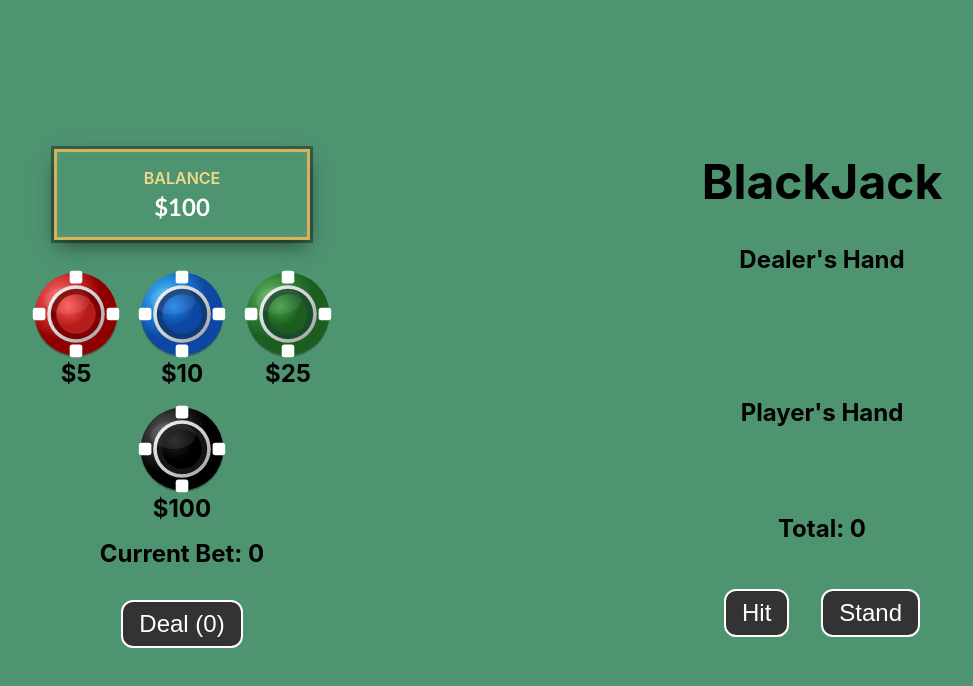
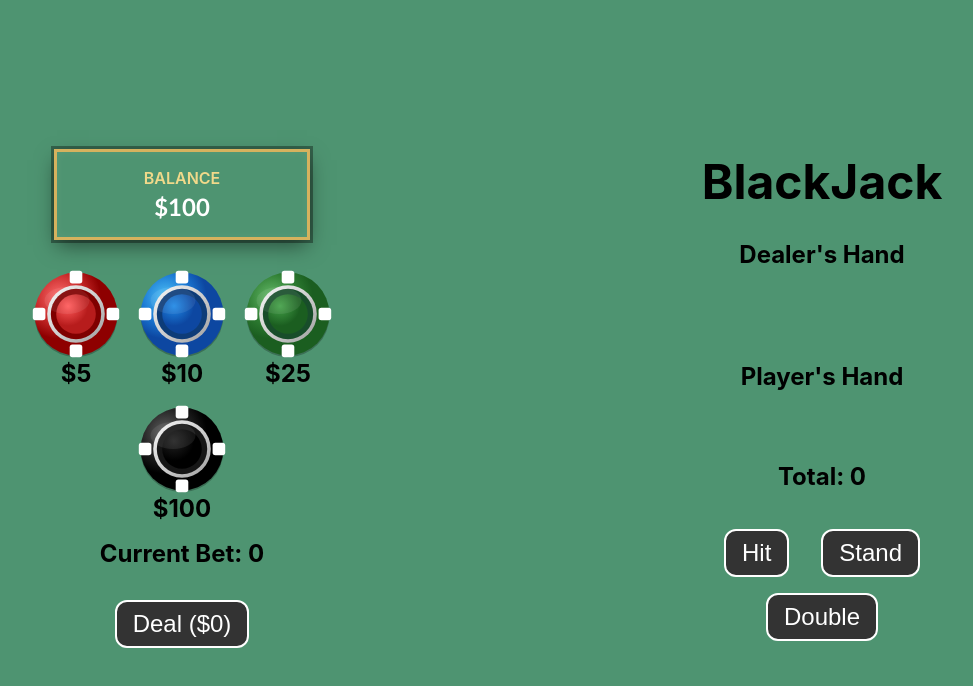
Before and after one commit to Dattele/React-Casino-Application, a React (Create React App) app: page /BlackJack in a window 1280 px wide. Shown: the top 686 px of the page, without its empty margins (10-983 px from the left). Built offline with nearby package versions, Linux system fonts and the light colour scheme.

Commit message:
- Added new state, handBet to keep track of the bet size throughout the round - Added new state, hasActed, to keep track of if the user has made a move yet or not - Added double functionality - Got the split functionality ready to be set up

```diff
--- a/src/Components/BlackJackGame/BlackJackGame.jsx
+++ b/src/Components/BlackJackGame/BlackJackGame.jsx
@@ -80,6 +80,8 @@ export default function BlackJackGame() {
     backOfCardURL: '',
     phase: 'betting',
     betStack: [],
+    handBet: 0,
+    hasActed: false,
   };
 
   const BlackJackReducer = (state, action) => {
@@ -90,12 +92,14 @@ export default function BlackJackGame() {
           ...state,
           playerHand: updatedHand,
           playerTotal: newTotal,
+          hasActed: true,
         };
       }
       case 'HANDLE_STAND': {
         return {
           ...state,
           showDealersTotal: true,
+          hasActed: true,
         };
       }
       case 'SET_DEALER_HAND': {
@@ -124,6 +128,7 @@ export default function BlackJackGame() {
           backURL,
           playerStartTotal,
           dealerStartTotal,
+          betAmount,
         } = action.payload;
 
         return {
@@ -135,6 +140,8 @@ export default function BlackJackGame() {
           playerTotal: playerStartTotal,
           dealerTotal: dealerStartTotal,
           phase: 'playing',
+          hasActed: false,
+          handBet: betAmount,
         };
       }
       case 'RESET_GAME': {
@@ -164,6 +171,12 @@ export default function BlackJackGame() {
           betStack: [],
         };
       }
+
+      case 'SET_HAND_BET': {
+        const { doubleBet } = action.payload;
+        return { ...state, handBet: doubleBet };
+      }
+
       default: {
         return state;
       }
@@ -191,8 +204,14 @@ export default function BlackJackGame() {
   // Function for when user wants to play again
   const handlePlayAgainClick = () => {
     resetGame();
-    setUpGame();
   };
+
+  // Can the user double
+  const canDouble =
+    state.phase === 'playing' &&
+    !state.hasActed &&
+    state.playerHand.length === 2 &&
+    balance >= state.handBet;
 
   // Add a chip to the bet
   const addToBet = (type) => {
@@ -270,9 +289,9 @@ export default function BlackJackGame() {
     }
 
     let newTotal = state.dealerTotal;
+
+    const dealerMoves = async () => {
       let updatedHand = [...state.dealerHand];
-
-    // const dealerMoves = async () => {
       while (newTotal < 17 && finalPlayerTotal <= 21) {
         const newCard = await drawCard(state.deckId, 1);
         updatedHand = [...updatedHand, ...newCard];
@@ -286,10 +305,10 @@ export default function BlackJackGame() {
       }
 
       await sleep(1000);
-    determineWinner(state.playerTotal, newTotal);
-    // };
+      determineWinner(finalPlayerTotal, newTotal);
+    };
 
-    // dealerMoves();
+    dealerMoves();
   };
 
   /* Handle the user hitting the hit button
@@ -323,33 +342,73 @@ export default function BlackJackGame() {
 
   // Handle the user hitting the stand button
   // Dealer then plays if player did not bust
-  const handleStand = async (playerTotal) => {
-    const finalPlayerTotal = playerTotal ?? state.playerTotal;
+  const handleStand = (finalPlayerTotal = state.playerTotal) => {
     dispatch({
       type: 'HANDLE_STAND',
     });
 
-    await handleDealer(finalPlayerTotal);
+    console.log('Player Total in HandleStand', finalPlayerTotal);
+    handleDealer(finalPlayerTotal);
   };
+
+  /*
+   * Handle the user hitting the double button
+   * Only can be hit at the start of the turn
+   * Can only draw one card - then it ends your turn
+   */
+  const handleDouble = async () => {
+    if (!canDouble) return;
+    console.log('handBet', state.handBet);
+    // Take the additional wager
+    subtract(state.handBet);
+
+    // Double the hand bet
+    const doubleBet = state.handBet * 2;
+    console.log('doubleBet', doubleBet);
+    dispatch({
+      type: 'SET_HAND_BET',
+      payload: { doubleBet },
+    });
+    console.log('updated handBet', state.handBet);
+    // Player draws only one card
+    const newCard = await drawCard(state.deckId, 1);
+    const updatedHand = [...state.playerHand, ...newCard];
+    const newTotal = calculateHandValue(updatedHand);
+
+    dispatch({
+      type: 'HANDLE_HIT',
+      payload: { updatedHand, newTotal },
+    });
+
+    await sleep(1000);
+    handleStand(newTotal);
+  };
+
+  /*
+   * Handle the user hitting the split button
+   * Can only be done when user has two of the same cards
+   */
+  // const handleSplit = () => {};
 
   // Determines who the winner of the game is
   const determineWinner = (playerTotal, dealerTotal) => {
     let gameResult;
+    const wager = state.handBet;
     console.log('player total', playerTotal);
     console.log('dealer total', dealerTotal);
     if (playerTotal > 21) {
-      gameResult = `Player busts, losing $${betAmount}, Dealer wins with the score ${dealerTotal}!`;
+      gameResult = `Player busts, losing $${wager}, Dealer wins with the score ${dealerTotal}!`;
     } else if (dealerTotal > 21) {
-      gameResult = `Dealer busts, Player wins $${betAmount * 2} with the score ${playerTotal}!!`;
-      add(betAmount * 2);
+      gameResult = `Dealer busts, Player wins $${wager * 2} with the score ${playerTotal}!!`;
+      add(wager * 2);
     } else if (playerTotal > dealerTotal) {
-      gameResult = `Player wins $${betAmount * 2} with the score ${playerTotal}!!`;
-      add(betAmount * 2);
+      gameResult = `Player wins $${wager * 2} with the score ${playerTotal}!!`;
+      add(wager * 2);
     } else if (playerTotal === dealerTotal) {
-      gameResult = `Tie Game! Take your chips back - $${betAmount}.`;
-      add(betAmount);
+      gameResult = `Tie Game! Take your chips back - $${wager}.`;
+      add(wager);
     } else {
-      gameResult = `Dealer wins with the score ${dealerTotal}! Player loses $${betAmount}.. better luck next time!`;
+      gameResult = `Dealer wins with the score ${dealerTotal}! Player loses $${wager}.. better luck next time!`;
     }
 
     dispatch({
@@ -359,7 +418,7 @@ export default function BlackJackGame() {
   };
 
   // Function for setting up the game
-  const setUpGame = useCallback(async () => {
+  const setUpGame = async () => {
     const newDeckId = await getDeck();
     await reShuffle(newDeckId);
 
@@ -379,9 +438,10 @@ export default function BlackJackGame() {
         backURL,
         playerStartTotal,
         dealerStartTotal,
+        betAmount,
       },
     });
-  }, []);
+  };
 
   // Resets the game
   const resetGame = () => {
@@ -436,6 +496,7 @@ export default function BlackJackGame() {
               <p>Total: {state.playerTotal}</p>
             </div>
             <div className='Game Game-Footer Game-Footer-Buttons'>
+              <div className='Hit-Stand-Container'>
                 <button
                   className='Button Button-Game-Footer'
                   onClick={handleHit}
@@ -445,11 +506,28 @@ export default function BlackJackGame() {
                 </button>
                 <button
                   className='Button Button-Game-Footer'
-                onClick={handleStand}
+                  onClick={() => handleStand(state.playerTotal)}
                   disabled={state.phase !== 'playing'}
                 >
                   Stand
                 </button>
+              </div>
+              <div className='Double-Split-Container'>
+                <button
+                  className='Button Button-Game-Footer'
+                  onClick={handleDouble}
+                  disabled={!canDouble}
+                >
+                  Double
+                </button>
+                {/* <button
+                  className='Button Button-Game-Footer'
+                  onClick={handleSplit}
+                  disabled={state.phase !== 'playing'}
+                >
+                  Split
+                </button> */}
+              </div>
             </div>
           </div>
         </main>
--- a/src/Components/BlackJackGame/BlackJackGame.scss
+++ b/src/Components/BlackJackGame/BlackJackGame.scss
@@ -24,7 +24,13 @@
       flex-wrap: wrap;
     }
     &-Buttons {
-      flex-direction: row;
+      .Hit-Stand-Container,
+      .Double-Split-Container {
+        display: flex;
+      }
+      .Double-Split-Container {
+        margin-top: 1rem;
+      }
     }
     &-Text {
       p {
--- a/src/Components/Chips/Chips.jsx
+++ b/src/Components/Chips/Chips.jsx
@@ -50,7 +50,7 @@ export default function Chips({
         onClick={onDeal}
         disabled={disabled || betAmount <= 0}
       >
-        Deal ({betAmount})
+        Deal (${betAmount})
       </button>
     </div>
   );
--- a/src/Components/PopUp/PopUp.jsx
+++ b/src/Components/PopUp/PopUp.jsx
@@ -8,11 +8,11 @@ export default function PopUp({ result, onHome, onPlayAgain }) {
       <div className='Game-Body-Popup'>
         <p className='Result-Text'>{result}</p>
         <div className='Game-Body-Popup-Buttons'>
+          <button className='Button Button-Play' onClick={onPlayAgain}>
+            Play Again
+          </button>
           <button className='Button Button-Home' onClick={onHome}>
             Home
-          </button>
-          <button className='Button Button-Play' onClick={onPlayAgain}>
-            Play Again
           </button>
         </div>
       </div>
--- a/src/Components/PopUp/PopUp.scss
+++ b/src/Components/PopUp/PopUp.scss
@@ -2,7 +2,7 @@
 
 .Game-Body {
   position: fixed;
-  z-index: 1;
+  z-index: 1000;
   display: flex;
   justify-content: center;
   align-items: center;
```
Lines whose indentation alone changed are shown as unchanged.
